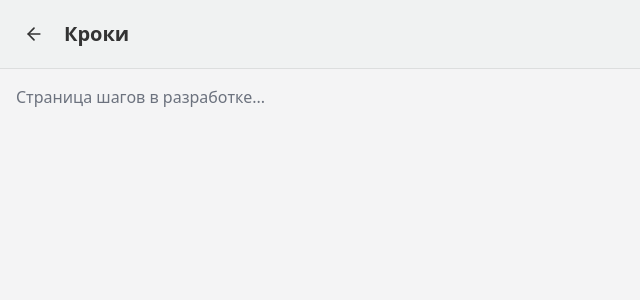
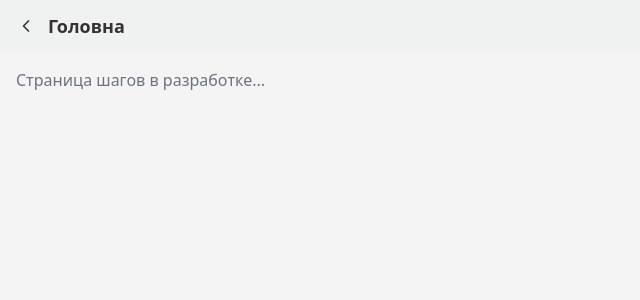
Before and after one commit to theguriev/fitapp, a React (Vite) app: page /steps in a window 1280 px wide. Shown: the top 300 px of the page, without its empty margins (0-640 px from the left). Built offline with nearby package versions, Linux system fonts and the light colour scheme.

Commit message:
fix: update back navigation icon and header title in StepsPage

```diff
--- a/src/steps/page.tsx
+++ b/src/steps/page.tsx
@@ -1,19 +1,19 @@
-import { ArrowLeft } from "lucide-react";
+import { ChevronLeft } from "lucide-react";
 import { Link } from "react-router";
 
 export default function StepsPage() {
   return (
     <div className="min-h-screen bg-[#f4f4f5]">
       {/* Header with back navigation */}
-      <div className="bg-background border-b border-border p-4">
-        <div className="flex items-center gap-3">
+      <div className="bg-background border-border p-2">
+        <div className="flex items-center gap-1">
           <Link
             to="/"
             className="p-2 hover:bg-muted rounded-lg transition-colors"
           >
-            <ArrowLeft className="h-5 w-5" />
+            <ChevronLeft className="h-5 w-5" />
           </Link>
-          <h1 className="text-xl font-semibold">Кроки</h1>
+          <h1 className="text-lg font-semibold">Головна</h1>
         </div>
       </div>
 
```
